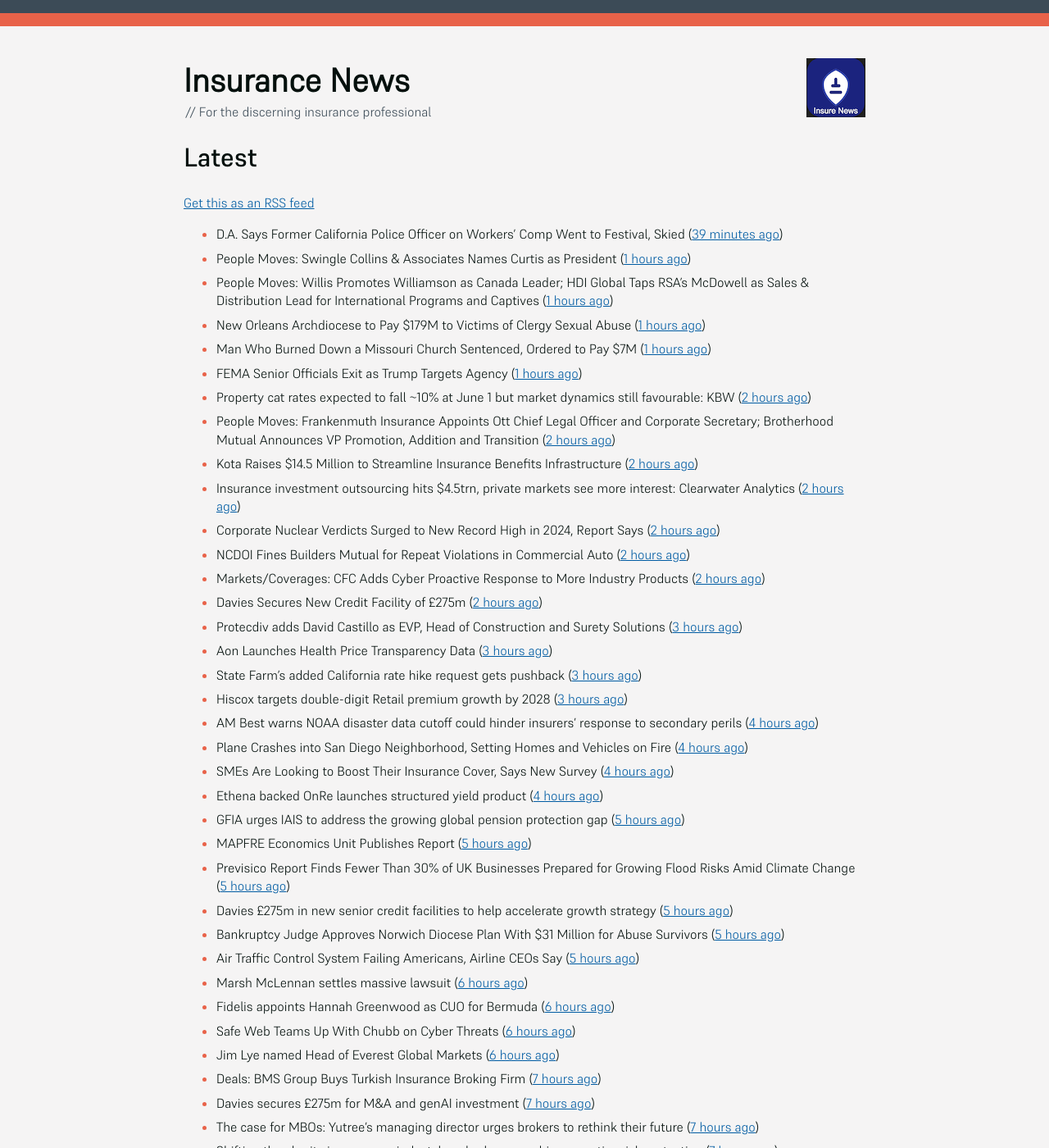
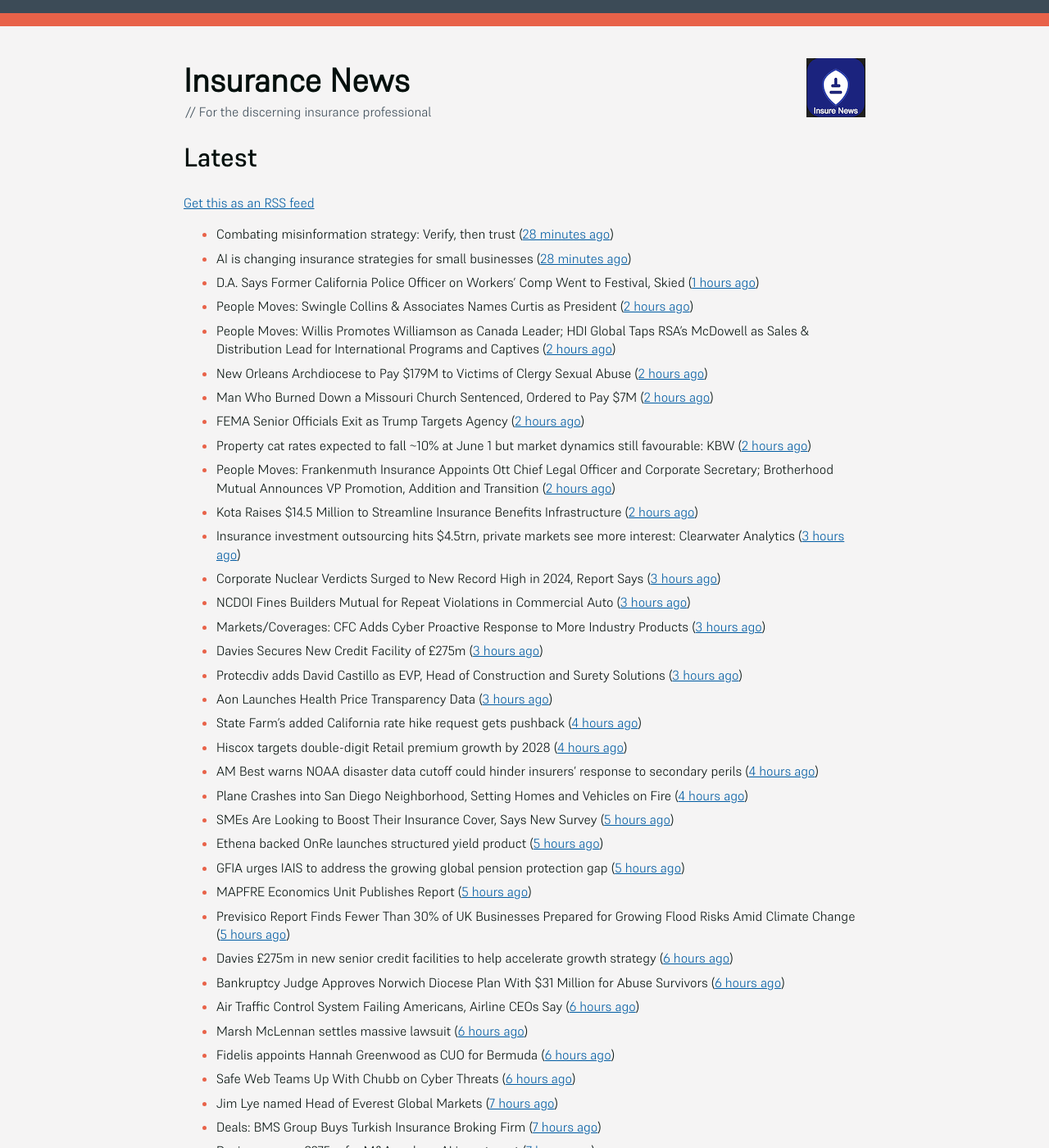
Before and after one commit to mat-0/feeds.thechels.uk, a Jekyll site: the page built from index.md, in a window 1280 px wide and 1400 px high. Shown: the whole window at 82% size. Built offline with Jekyll 4.4.1, drawn with Linux system fonts in a browser that asks for light colours; some of the changed text lies outside the part shown.

Commit message:
New Feed

```diff
--- a/index.md
+++ b/index.md
@@ -8,54 +8,56 @@ description: Latest Updates
 [Get this as an RSS feed](/feed.rss)
 
 <!-- news_marker starts -->
-- D.A. Says Former California Police Officer on Workers’ Comp Went to Festival, Skied ([39 minutes ago](https://www.insurancejournal.com/news/west/2025/05/22/824698.htm))
-- People Moves: Swingle Collins & Associates Names Curtis as President ([1 hours ago](https://www.insurancejournal.com/news/southcentral/2025/05/22/824852.htm))
-- People Moves: Willis Promotes Williamson as Canada Leader; HDI Global Taps RSA’s McDowell as Sales & Distribution Lead for International Programs and Captives ([1 hours ago](https://www.insurancejournal.com/news/international/2025/05/22/824842.htm))
-- New Orleans Archdiocese to Pay $179M to Victims of Clergy Sexual Abuse ([1 hours ago](https://www.insurancejournal.com/news/southcentral/2025/05/22/824844.htm))
-- Man Who Burned Down a Missouri Church Sentenced, Ordered to Pay $7M ([1 hours ago](https://www.insurancejournal.com/news/midwest/2025/05/22/824838.htm))
-- FEMA Senior Officials Exit as Trump Targets Agency ([1 hours ago](https://www.insurancejournal.com/news/national/2025/05/22/824833.htm))
+- Combating misinformation strategy: Verify, then trust ([28 minutes ago](https://www.dig-in.com/opinion/strategies-for-fighting-misinformation))
+- AI is changing insurance strategies for small businesses ([28 minutes ago](https://www.dig-in.com/opinion/ai-is-changing-insurance-strategies-for-small-businesses))
+- D.A. Says Former California Police Officer on Workers’ Comp Went to Festival, Skied ([1 hours ago](https://www.insurancejournal.com/news/west/2025/05/22/824698.htm))
+- People Moves: Swingle Collins & Associates Names Curtis as President ([2 hours ago](https://www.insurancejournal.com/news/southcentral/2025/05/22/824852.htm))
+- People Moves: Willis Promotes Williamson as Canada Leader; HDI Global Taps RSA’s McDowell as Sales & Distribution Lead for International Programs and Captives ([2 hours ago](https://www.insurancejournal.com/news/international/2025/05/22/824842.htm))
+- New Orleans Archdiocese to Pay $179M to Victims of Clergy Sexual Abuse ([2 hours ago](https://www.insurancejournal.com/news/southcentral/2025/05/22/824844.htm))
+- Man Who Burned Down a Missouri Church Sentenced, Ordered to Pay $7M ([2 hours ago](https://www.insurancejournal.com/news/midwest/2025/05/22/824838.htm))
+- FEMA Senior Officials Exit as Trump Targets Agency ([2 hours ago](https://www.insurancejournal.com/news/national/2025/05/22/824833.htm))
 - Property cat rates expected to fall ~10% at June 1 but market dynamics still favourable: KBW ([2 hours ago](https://www.reinsurancene.ws/property-cat-rates-expected-to-fall-10-at-june-1-but-market-dynamics-still-favourable-kbw/))
 - People Moves: Frankenmuth Insurance Appoints Ott Chief Legal Officer and Corporate Secretary; Brotherhood Mutual Announces VP Promotion, Addition and Transition ([2 hours ago](https://www.insurancejournal.com/news/midwest/2025/05/22/824823.htm))
 - Kota Raises $14.5 Million to Streamline Insurance Benefits Infrastructure ([2 hours ago](https://www.insurtechinsights.com/kota-raises-14-5-million-to-streamline-insurance-benefits-infrastructure/))
-- Insurance investment outsourcing hits $4.5trn, private markets see more interest: Clearwater Analytics ([2 hours ago](https://www.reinsurancene.ws/insurance-investment-outsourcing-hits-4-5trn-private-markets-see-more-interest-clearwater-analytics/))
-- Corporate Nuclear Verdicts Surged to New Record High in 2024, Report Says ([2 hours ago](https://www.insurancejournal.com/news/national/2025/05/22/824792.htm))
-- NCDOI Fines Builders Mutual for Repeat Violations in Commercial Auto ([2 hours ago](https://www.insurancejournal.com/news/southeast/2025/05/22/824808.htm))
-- Markets/Coverages: CFC Adds Cyber Proactive Response to More Industry Products ([2 hours ago](https://www.insurancejournal.com/news/national/2025/05/22/824804.htm))
-- Davies Secures New Credit Facility of £275m ([2 hours ago](https://insurance-edge.net/2025/05/22/davies-secures-new-credit-facility-of-275m/))
+- Insurance investment outsourcing hits $4.5trn, private markets see more interest: Clearwater Analytics ([3 hours ago](https://www.reinsurancene.ws/insurance-investment-outsourcing-hits-4-5trn-private-markets-see-more-interest-clearwater-analytics/))
+- Corporate Nuclear Verdicts Surged to New Record High in 2024, Report Says ([3 hours ago](https://www.insurancejournal.com/news/national/2025/05/22/824792.htm))
+- NCDOI Fines Builders Mutual for Repeat Violations in Commercial Auto ([3 hours ago](https://www.insurancejournal.com/news/southeast/2025/05/22/824808.htm))
+- Markets/Coverages: CFC Adds Cyber Proactive Response to More Industry Products ([3 hours ago](https://www.insurancejournal.com/news/national/2025/05/22/824804.htm))
+- Davies Secures New Credit Facility of £275m ([3 hours ago](https://insurance-edge.net/2025/05/22/davies-secures-new-credit-facility-of-275m/))
 - Protecdiv adds David Castillo as EVP, Head of Construction and Surety Solutions ([3 hours ago](https://www.reinsurancene.ws/protecdiv-adds-david-castillo-as-evp-head-of-construction-and-surety-solutions/))
 - Aon Launches Health Price Transparency Data ([3 hours ago](https://insurance-edge.net/2025/05/22/aon-launches-health-price-transparency-data/))
-- State Farm's added California rate hike request gets pushback ([3 hours ago](https://www.dig-in.com/news/state-farms-added-california-rate-hike-gets-pushback))
-- Hiscox targets double-digit Retail premium growth by 2028 ([3 hours ago](https://www.reinsurancene.ws/hiscox-targets-double-digit-retail-premium-growth-by-2028/))
+- State Farm's added California rate hike request gets pushback ([4 hours ago](https://www.dig-in.com/news/state-farms-added-california-rate-hike-gets-pushback))
+- Hiscox targets double-digit Retail premium growth by 2028 ([4 hours ago](https://www.reinsurancene.ws/hiscox-targets-double-digit-retail-premium-growth-by-2028/))
 - AM Best warns NOAA disaster data cutoff could hinder insurers’ response to secondary perils ([4 hours ago](https://www.reinsurancene.ws/am-best-warns-noaa-disaster-data-cutoff-could-hinder-insurers-response-to-secondary-perils/))
 - Plane Crashes into San Diego Neighborhood, Setting Homes and Vehicles on Fire ([4 hours ago](https://www.insurancejournal.com/news/west/2025/05/22/824787.htm))
-- SMEs Are Looking to Boost Their Insurance Cover, Says New Survey ([4 hours ago](https://insurance-edge.net/2025/05/22/smes-are-looking-to-boost-their-insurance-cover-says-new-survey/))
-- Ethena backed OnRe launches structured yield product ([4 hours ago](https://www.reinsurancene.ws/ethena-backed-onre-launches-structured-yield-product/))
+- SMEs Are Looking to Boost Their Insurance Cover, Says New Survey ([5 hours ago](https://insurance-edge.net/2025/05/22/smes-are-looking-to-boost-their-insurance-cover-says-new-survey/))
+- Ethena backed OnRe launches structured yield product ([5 hours ago](https://www.reinsurancene.ws/ethena-backed-onre-launches-structured-yield-product/))
 - GFIA urges IAIS to address the growing global pension protection gap ([5 hours ago](https://www.reinsurancene.ws/gfia-urges-iais-to-address-the-growing-global-pension-protection-gap/))
 - MAPFRE Economics Unit Publishes Report ([5 hours ago](https://insurance-edge.net/2025/05/22/mapfre-economics-unit-publishes-report/))
 - Previsico Report Finds Fewer Than 30% of UK Businesses Prepared for Growing Flood Risks Amid Climate Change ([5 hours ago](https://www.insurtechinsights.com/previsico-report-finds-fewer-than-30-of-uk-businesses-prepared-for-growing-flood-risks-amid-climate-change/))
-- Davies £275m in new senior credit facilities to help accelerate growth strategy ([5 hours ago](https://www.reinsurancene.ws/davies-275m-in-new-senior-credit-facilities-to-help-accelerate-growth-strategy/))
-- Bankruptcy Judge Approves Norwich Diocese Plan With $31 Million for Abuse Survivors ([5 hours ago](https://www.insurancejournal.com/news/east/2025/05/22/824771.htm))
-- Air Traffic Control System Failing Americans, Airline CEOs Say ([5 hours ago](https://www.insurancejournal.com/news/national/2025/05/22/824772.htm))
+- Davies £275m in new senior credit facilities to help accelerate growth strategy ([6 hours ago](https://www.reinsurancene.ws/davies-275m-in-new-senior-credit-facilities-to-help-accelerate-growth-strategy/))
+- Bankruptcy Judge Approves Norwich Diocese Plan With $31 Million for Abuse Survivors ([6 hours ago](https://www.insurancejournal.com/news/east/2025/05/22/824771.htm))
+- Air Traffic Control System Failing Americans, Airline CEOs Say ([6 hours ago](https://www.insurancejournal.com/news/national/2025/05/22/824772.htm))
 - Marsh McLennan settles massive lawsuit ([6 hours ago](https://www.insurancebusinessmag.com/uk/news/legal-insights/marsh-mclennan-settles-massive-lawsuit-536579.aspx))
 - Fidelis appoints Hannah Greenwood as CUO for Bermuda ([6 hours ago](https://www.reinsurancene.ws/fidelis-appoints-hannah-greenwood-as-cuo-for-bermuda/))
 - Safe Web Teams Up With Chubb on Cyber Threats ([6 hours ago](https://insurance-edge.net/2025/05/22/safe-web-teams-up-with-chubb-on-cyber-threats/))
-- Jim Lye named Head of Everest Global Markets ([6 hours ago](https://www.reinsurancene.ws/jim-lye-named-head-of-everest-global-markets/))
+- Jim Lye named Head of Everest Global Markets ([7 hours ago](https://www.reinsurancene.ws/jim-lye-named-head-of-everest-global-markets/))
 - Deals: BMS Group Buys Turkish Insurance Broking Firm ([7 hours ago](https://insurance-edge.net/2025/05/22/deals-bms-group-buys-turkish-insurance-broking-firm/))
 - Davies secures £275m for M&A and genAI investment ([7 hours ago](https://www.postonline.co.uk/claims/7957808/davies-secures-%C2%A3275m-for-ma-and-genai-investment))
-- The case for MBOs: Yutree's managing director urges brokers to rethink their future ([7 hours ago](https://www.insurancebusinessmag.com/uk/news/business-resilience/the-case-for-mbos-yutrees-managing-director-urges-brokers-to-rethink-their-future-536561.aspx))
-- Shifting the charity insurance mindset: how brokers can drive proactive risk protection ([7 hours ago](https://www.insurancebusinessmag.com/uk/news/non-profits/shifting-the-charity-insurance-mindset-how-brokers-can-drive-proactive-risk-protection-536560.aspx))
-- HDI Global sees strong start to 2025 despite catastrophe losses ([7 hours ago](https://www.insurancebusinessmag.com/uk/news/breaking-news/hdi-global-sees-strong-start-to-2025-despite-catastrophe-losses-536559.aspx))
-- New tax year welcomes record high IPT receipts ([7 hours ago](https://www.insurancebusinessmag.com/uk/news/breaking-news/new-tax-year-welcomes-record-high-ipt-receipts-536558.aspx))
-- Prudential Financial Taps Neutrinos to Expand Life Insurance Access for Underserved U.S. Markets ([7 hours ago](https://www.insurtechinsights.com/prudential-financial-taps-neutrinos-to-expand-life-insurance-access-for-underserved-u-s-markets/))
-- Generali posts growth across all segments in Q1 update ([7 hours ago](https://www.insurancebusinessmag.com/uk/news/breaking-news/generali-posts-growth-across-all-segments-in-q1-update-536552.aspx))
+- The case for MBOs: Yutree's managing director urges brokers to rethink their future ([8 hours ago](https://www.insurancebusinessmag.com/uk/news/business-resilience/the-case-for-mbos-yutrees-managing-director-urges-brokers-to-rethink-their-future-536561.aspx))
+- Shifting the charity insurance mindset: how brokers can drive proactive risk protection ([8 hours ago](https://www.insurancebusinessmag.com/uk/news/non-profits/shifting-the-charity-insurance-mindset-how-brokers-can-drive-proactive-risk-protection-536560.aspx))
+- HDI Global sees strong start to 2025 despite catastrophe losses ([8 hours ago](https://www.insurancebusinessmag.com/uk/news/breaking-news/hdi-global-sees-strong-start-to-2025-despite-catastrophe-losses-536559.aspx))
+- New tax year welcomes record high IPT receipts ([8 hours ago](https://www.insurancebusinessmag.com/uk/news/breaking-news/new-tax-year-welcomes-record-high-ipt-receipts-536558.aspx))
+- Prudential Financial Taps Neutrinos to Expand Life Insurance Access for Underserved U.S. Markets ([8 hours ago](https://www.insurtechinsights.com/prudential-financial-taps-neutrinos-to-expand-life-insurance-access-for-underserved-u-s-markets/))
+- Generali posts growth across all segments in Q1 update ([8 hours ago](https://www.insurancebusinessmag.com/uk/news/breaking-news/generali-posts-growth-across-all-segments-in-q1-update-536552.aspx))
 - STEP reacts to the Law Commission’s reform of wills, including recommendations that marriage will no longer revoke a will ([8 hours ago](https://ifamagazine.com/step-reacts-to-the-law-commissions-reform-of-wills-including-recommendations-that-marriage-will-no-longer-revoke-a-will/))
 - RSA targets 30-minute quotes using AI-driven platform ([8 hours ago](https://www.postonline.co.uk/commercial/7957756/rsa-targets-30-minute-quotes-using-ai-driven-platform))
-- King Risk Partners Expands Northeast Presence with Acquisition of Fidens Insurance Brokers ([8 hours ago](https://www.insurtechinsights.com/king-risk-partners-expands-northeast-presence-with-acquisition-of-fidens-insurance-brokers/))
+- King Risk Partners Expands Northeast Presence with Acquisition of Fidens Insurance Brokers ([9 hours ago](https://www.insurtechinsights.com/king-risk-partners-expands-northeast-presence-with-acquisition-of-fidens-insurance-brokers/))
 - Galjaard cautious of history repeating itself with returning competition ([9 hours ago](https://www.postonline.co.uk/news/7957781/galjaard-cautious-of-history-repeating-itself-with-returning-competition))
-- Thames Water Tops List of Firms Facing Criminal Probes Over Pollution ([9 hours ago](https://www.insurancejournal.com/news/international/2025/05/22/824751.htm))
-- Climeworks Is Cutting 22% of Staff as US Climate Backlash Hits Carbon Removal ([9 hours ago](https://www.insurancejournal.com/news/international/2025/05/22/824741.htm))
+- Thames Water Tops List of Firms Facing Criminal Probes Over Pollution ([10 hours ago](https://www.insurancejournal.com/news/international/2025/05/22/824751.htm))
+- Climeworks Is Cutting 22% of Staff as US Climate Backlash Hits Carbon Removal ([10 hours ago](https://www.insurancejournal.com/news/international/2025/05/22/824741.htm))
 - Aviva’s Storah urges homeowners to get gardens climate-ready ([10 hours ago](https://www.postonline.co.uk/personal/7957795/aviva%E2%80%99s-storah-urges-homeowners-to-get-gardens-climate-ready))
-- Scottish Widows turns to AI to speed up protection insurance claims and underwriting with Sprout.ai ([10 hours ago](https://ifamagazine.com/scottish-widows-turns-to-ai-to-speed-up-protection-insurance-claims-and-underwriting-with-sprout-ai/))
+- Scottish Widows turns to AI to speed up protection insurance claims and underwriting with Sprout.ai ([11 hours ago](https://ifamagazine.com/scottish-widows-turns-to-ai-to-speed-up-protection-insurance-claims-and-underwriting-with-sprout-ai/))
 - UK flash flood warning as risk gap exposed ([12 hours ago](https://www.insurancebusinessmag.com/uk/news/catastrophe/uk-flash-flood-warning-as-risk-gap-exposed-536538.aspx))
 - Aircraft Lessor SMBC’s Proceeds From Russian Jet Insurance Settlements Hit $1.4B ([12 hours ago](https://www.insurancejournal.com/news/international/2025/05/22/824738.htm))
 - Geo Underwriting partners up to boost agricultural clients ([12 hours ago](https://www.insurancebusinessmag.com/uk/news/property-insurance/geo-underwriting-partners-up-to-boost-agricultural-clients-536537.aspx))
@@ -108,7 +110,6 @@ description: Latest Updates
 - Ransomware claims costly but stabilized in 2024, Coalition ([1 days ago](https://www.dig-in.com/news/ransomware-claims-costly-but-stabilized-in-2024-coalition))
 - MGAs: Turning financial infrastructure into a strategic advantage ([1 days ago](https://www.dig-in.com/opinion/turning-financial-infrastructure-into-a-strategic-advantage))
 - Insurers must manage governance and bias to comply with AI regulation, experts say ([1 days ago](https://www.dig-in.com/news/ai-governance-and-bias-become-compliance-issues-for-insurers))
-- FDIC's Hill rethinks deposit insurance fund reserve ratio ([1 days ago](https://www.dig-in.com/news/fdics-hill-rethinking-deposit-insurance-fees))
 - Exporters rethink routes after tariff shock – Allianz Trade ([1 days ago](https://www.insurancebusinessmag.com/uk/news/sme/exporters-rethink-routes-after-tariff-shock--allianz-trade-536347.aspx))
 - Marsh secures navy insurance role ([1 days ago](https://www.insurancebusinessmag.com/uk/news/marine/marsh-secures-navy-insurance-role-536336.aspx))
 - Cytora and Aisix Solutions Partner to Bolster Insurers’ Wildfire Risk Management ([2 days ago](https://www.insurtechinsights.com/cytora-and-aisix-solutions-partner-to-bolster-insurers-wildfire-risk-management/))
```
Also changed, not shown: other parts of index.md (+4 -5 lines).
